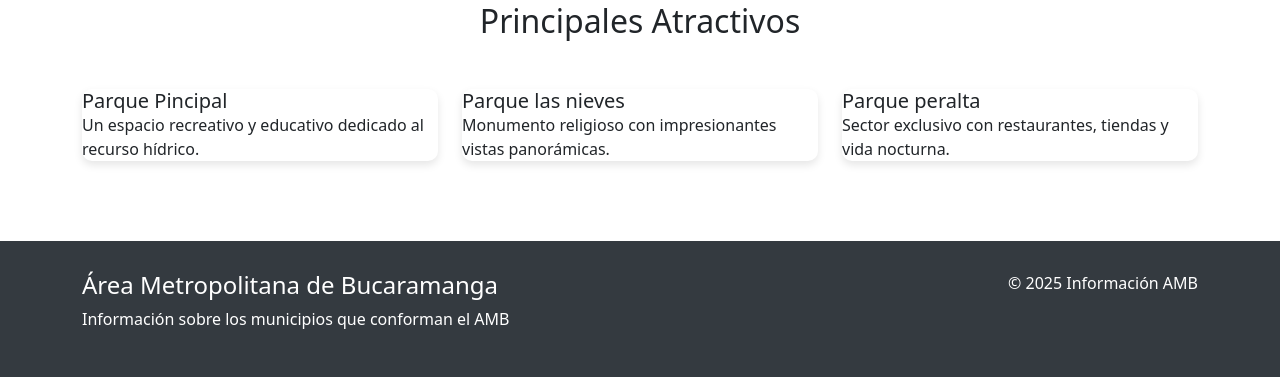
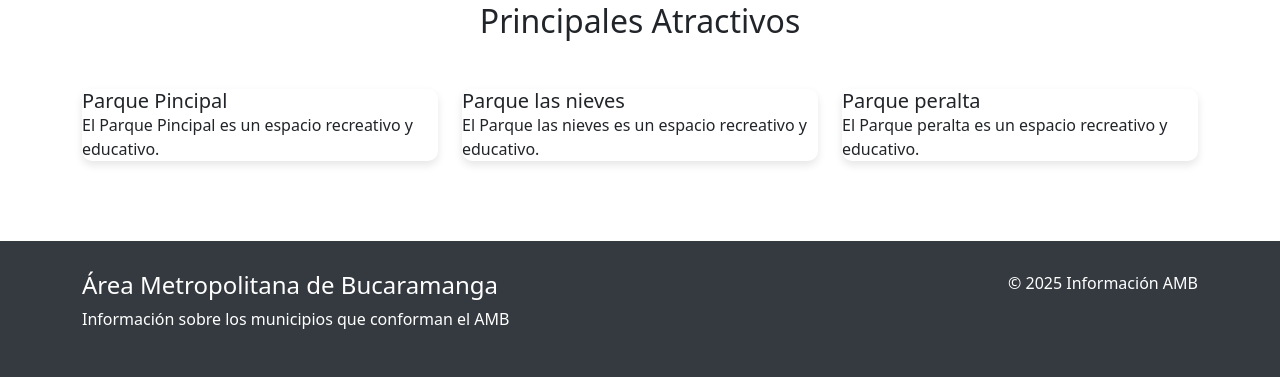
Before and after one commit to Yursksf1/clase_django_2025, a Django app: page /giron/ in a window 1280 px wide. Shown: the part 2020-2397 px from the top of the page. Run offline with Django 5.2, Linux system fonts and the light colour scheme; some libraries are stand-ins or nearby versions.

Commit message:
mandando parametros parques

```diff
--- a/myapp/views.py
+++ b/myapp/views.py
@@ -4,7 +4,15 @@ from django.shortcuts import render
 
 def index(request):
     mensaje = "Villa de los Caballeros y Monumento Nacional 12345"
+    parques = [
+        "Parque Pincipal",
+        "Parque las nieves",
+        "Parque peralta"
+    ]
+    print(parques)
+
     context = {
-        "mensaje": mensaje
+        "mensaje": mensaje,
+        "parques": parques,
     }
     return render(request, "giron.html", context)
--- a/templates/giron.html
+++ b/templates/giron.html
@@ -190,30 +190,16 @@
         <div class="container">
             <h2 class="text-center mb-5">Principales Atractivos</h2>
             <div class="row">
+                {% for parque in parques %}
                 <div class="col-md-4">
                     <div class="city-info-card">
                         <div class="card-body">
-                            <h5 class="card-title">Parque Pincipal</h5>
-                            <p class="card-text">Un espacio recreativo y educativo dedicado al recurso hídrico.</p>
+                            <h5 class="card-title"> {{ parque }} </h5>
+                            <p class="card-text">El {{ parque }} es un espacio recreativo y educativo.</p>
                         </div>
                     </div>
                 </div>
-                <div class="col-md-4">
-                    <div class="city-info-card">
-                        <div class="card-body">
-                            <h5 class="card-title">Parque las nieves</h5>
-                            <p class="card-text">Monumento religioso con impresionantes vistas panorámicas.</p>
-                        </div>
-                    </div>
-                </div>
-                <div class="col-md-4">
-                    <div class="city-info-card">
-                        <div class="card-body">
-                            <h5 class="card-title">Parque peralta</h5>
-                            <p class="card-text">Sector exclusivo con restaurantes, tiendas y vida nocturna.</p>
-                        </div>
-                    </div>
-                </div>
+                {% endfor%}
             </div>
         </div>
     </section>
```
